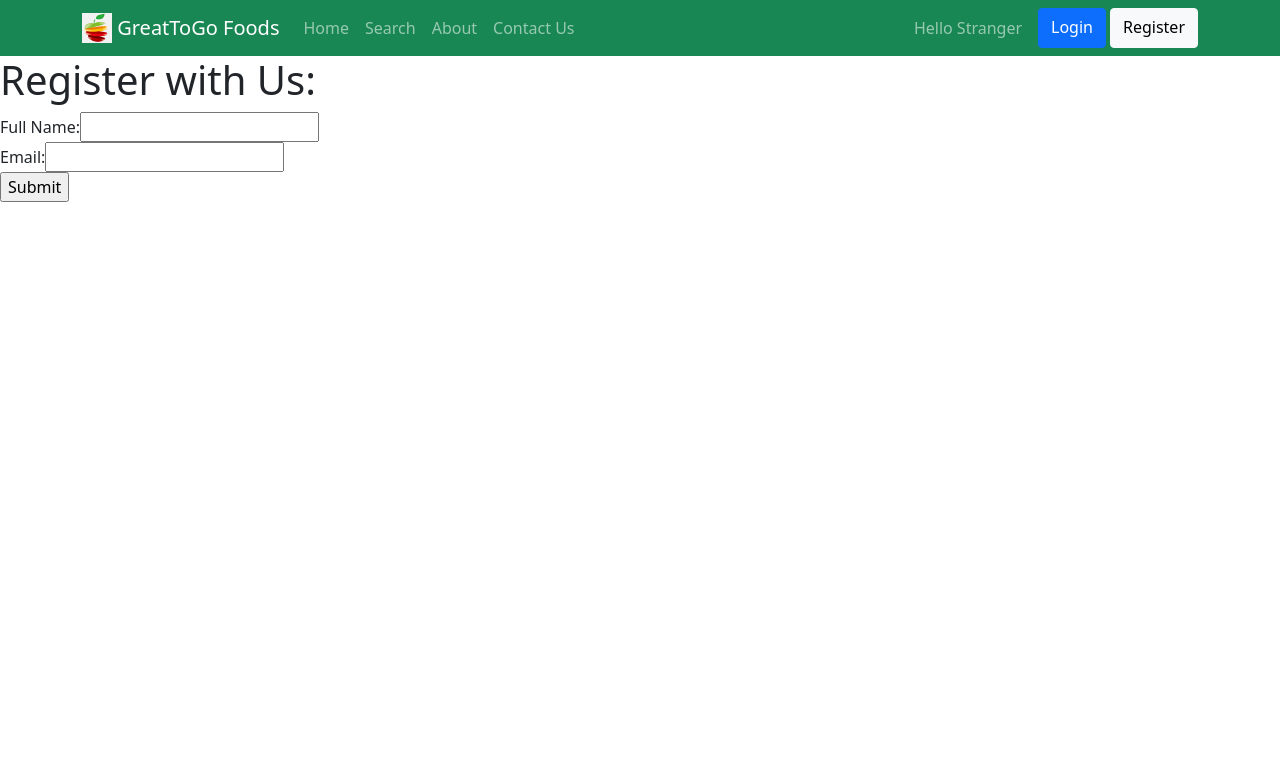
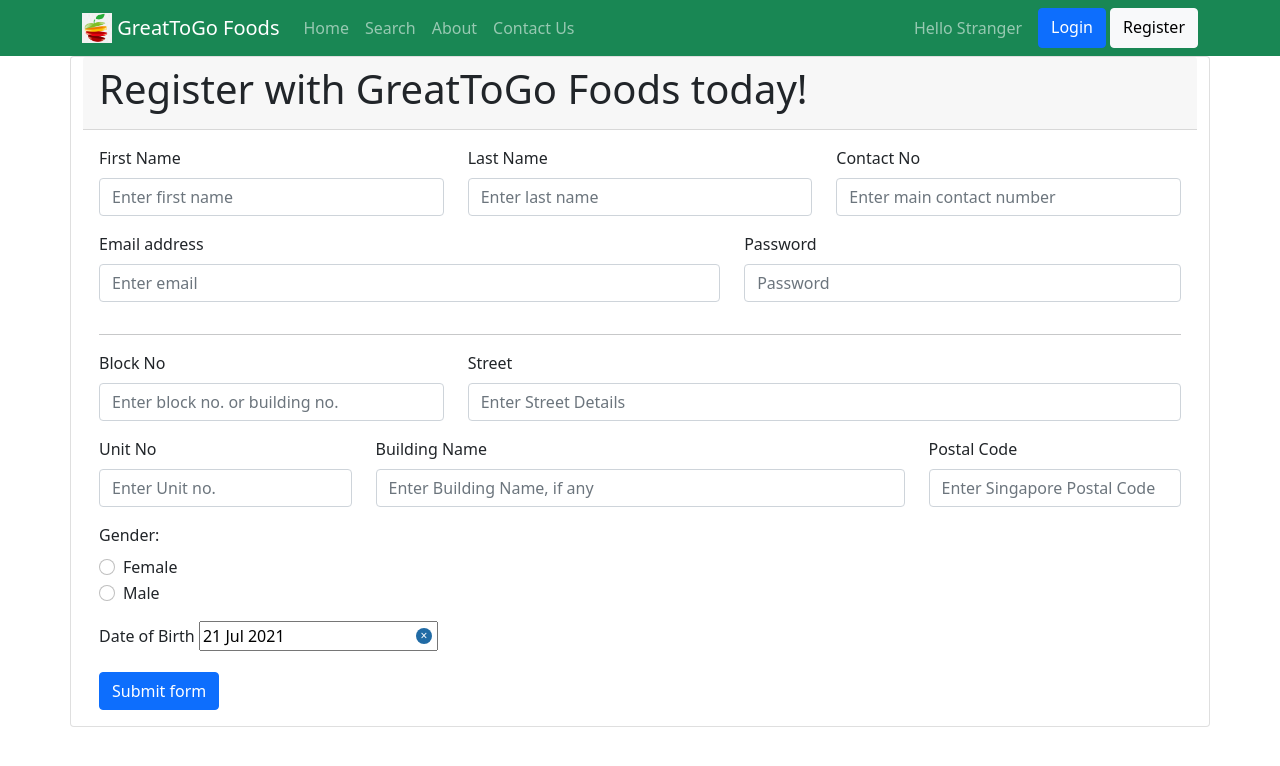
Before and after one commit to haryati75/tgc12-p3-gtgfoods, a React (Create React App) app: page /register in a window 1280 px wide. Shown: the top 766 px of the page. Built offline with nearby package versions, Linux system fonts and the light colour scheme.

Commit message:
create Register Page

```diff
--- a/package.json
+++ b/package.json
@@ -8,10 +8,13 @@
     "@testing-library/user-event": "^12.1.10",
     "axios": "^0.21.1",
     "bootstrap": "^5.0.2",
+    "moment": "^2.29.1",
     "react": "^17.0.2",
     "react-bootstrap": "^1.6.1",
     "react-bootstrap-floating-label": "^1.6.0",
+    "react-datepicker": "^4.1.1",
     "react-dom": "^17.0.2",
+    "react-moment": "^1.1.1",
     "react-router-dom": "^5.2.0",
     "react-scripts": "4.0.3",
     "web-vitals": "^1.0.1"
--- a/src/pages/RegisterPage.js
+++ b/src/pages/RegisterPage.js
@@ -1,13 +1,34 @@
 import React, { useState } from 'react';
 import { useHistory } from "react-router-dom";
+import { Container, Form, Row, Col, Button, Alert } from 'react-bootstrap';
+import DatePicker from "react-datepicker";
+
+import "react-datepicker/dist/react-datepicker.css";
 
 export default function RegisterPage() {
+
     // create a history hook (cannot use this in an IF!)
     const history = useHistory()
 
+    const [birthDate, setBirthDate] = useState(new Date());
+
     const [ formState, setFormState ] = useState({
-        'fullname': '',
-        'email': ''
+        // Customer data
+        'first_name': '',
+        'last_name' : '',
+        'contact_no': '',
+        'address_blk': '',
+        'address_unit': '',
+        'address_street_1': '',
+        'address_street_2': '',
+        'address_postal_code': '',
+        'gender': '',
+        'birth_date': null,
+
+        // User data
+        'email': '',
+        'password': '',
+        'confirm_password': ''
     })
 
     const updateFormField = (e) => {
@@ -19,31 +40,149 @@ export default function RegisterPage() {
         )
     }
 
+    const [validated, setValidated] = useState(false);
+    const [alertJSX, setAlertJSX] = useState();
+
+    const handleSubmit = (event) => {
+        const form = event.currentTarget;
+        if (form.checkValidity() === false) {
+            event.preventDefault();
+            event.stopPropagation();
+        }
+
+        setValidated(true);
+        submitForm();
+    };
+
     function submitForm() {
-        let message = "Registered and login."
-        history.push('/', {
-            message
-        })
+        if (validated) {
+            history.push('/', {
+                welcomeUser : 'Y'
+            })
+        } else {
+            setAlertJSX(<Alert variant="danger">You have not keyed in the required fields.</Alert>)
+        }
     }
 
     return (
         <React.Fragment>
-            <h1>Register with Us:</h1>
-            <div>
-                <div>
-                    <label>Full Name:</label>
-                    <input type="text" name="fullname"
-                        value={formState.fullname}
-                        onChange={updateFormField}/>
-                </div>
-                <div>
-                    <label>Email:</label>
-                    <input type="text" name="email"
-                        value={formState.email}
-                        onChange={updateFormField}/>
-                </div>
-                <input type="button" value="Submit" onClick={submitForm}/>
-            </div>
+        <Container className="card">
+            <header className="card-header"><h1>Register with GreatToGo Foods today!</h1></header>
+            { alertJSX ? alertJSX : null }
+
+            <Form className="card-body" noValidate validated={validated} onSubmit={handleSubmit}>
+                <Row>
+                    <Form.Group as={Col} md="4" className="mb-3" controlId="formFirstName">
+                        <Form.Label>First Name</Form.Label>
+                        <Form.Control required type="text" placeholder="Enter first name"
+                            name="first_name" value={formState.first_name}
+                            onChange={updateFormField} />
+                        <Form.Control.Feedback>Fantastic!</Form.Control.Feedback>
+                    </Form.Group>
+
+                    <Form.Group as={Col} md="4" className="mb-3" controlId="formLastName">
+                        <Form.Label>Last Name</Form.Label>
+                        <Form.Control required type="text" placeholder="Enter last name"
+                            name="last_name" value={formState.last_name}
+                            onChange={updateFormField} />
+                        <Form.Control.Feedback>Fantastic!</Form.Control.Feedback>
+                    </Form.Group>
+
+                    <Form.Group as={Col} md="4" className="mb-3" controlId="formContactNo">
+                        <Form.Label>Contact No</Form.Label>
+                        <Form.Control required type="text" placeholder="Enter main contact number"
+                            name="contact_no" value={formState.contact_no}
+                            onChange={updateFormField} />
+                        <Form.Control.Feedback>Fantastic!</Form.Control.Feedback>
+                    </Form.Group>
+                </Row>
+                <Row>
+                    <Form.Group as={Col} md="7" className="mb-3" controlId="formEmail">
+                        <Form.Label>Email address</Form.Label>
+                        <Form.Control required type="email" placeholder="Enter email"
+                            name="email" value={formState.email}
+                            onChange={updateFormField} />
+                    </Form.Group>
+
+                    <Form.Group as={Col} md="5" className="mb-3" controlId="formPassword">
+                        <Form.Label>Password</Form.Label>
+                        <Form.Control required type="password" placeholder="Password"
+                            name="password" value={formState.password}
+                            onChange={updateFormField} />
+                    </Form.Group>
+                </Row>
+                <hr></hr>
+                <Row>
+                <Form.Group as={Col} md="4" className="mb-3" controlId="formAddressBlk">
+                    <Form.Label>Block No</Form.Label>
+                    <Form.Control type="text" placeholder="Enter block no. or building no."
+                        name="address_blk" value={formState.address_blk}
+                        onChange={updateFormField} />
+                </Form.Group>
+
+                <Form.Group as={Col} md="8" className="mb-3" controlId="formAddressStreet1">
+                    <Form.Label>Street</Form.Label>
+                    <Form.Control type="text" placeholder="Enter Street Details"
+                        name="address_street_1" value={formState.address_street_1}
+                        onChange={updateFormField} />
+                </Form.Group>
+                </Row>
+                <Row>
+                <Form.Group as={Col} md="3" className="mb-3" controlId="formAddressUnit">
+                    <Form.Label>Unit No</Form.Label>
+                    <Form.Control type="text" placeholder="Enter Unit no."
+                        name="address_unit" value={formState.address_unit}
+                        onChange={updateFormField} />
+                </Form.Group>
+                <Form.Group as={Col} md="6" className="mb-3" controlId="formAddressStreet2">
+                    <Form.Label>Building Name</Form.Label>
+                    <Form.Control type="text" placeholder="Enter Building Name, if any"
+                        name="address_street_2" value={formState.address_street_2}
+                        onChange={updateFormField} />
+                </Form.Group>
+
+                <Form.Group as={Col} md="3" className="mb-3" controlId="formAddressPostalCode">
+                    <Form.Label>Postal Code</Form.Label>
+                    <Form.Control type="text" placeholder="Enter Singapore Postal Code"
+                        name="address_postal_code" value={formState.address_postal_code}
+                        onChange={updateFormField} />
+                </Form.Group>
+                </Row>
+                <Form.Group className="mb-3" controlId="formGender">
+                    <Form.Label>Gender:</Form.Label>
+                    <Form.Check
+                        type="radio"
+                        name="gender"
+                        id="formGenderFemale"
+                        label="Female"
+                        value="F"
+                        checked={formState.gender==='F'}
+                        onChange={updateFormField}
+                    />
+                    <Form.Check
+                        type="radio"
+                        name="gender"
+                        id="formGenderMale"
+                        label="Male"
+                        value="M"
+                        checked={formState.gender==='M'}
+                        onChange={updateFormField}
+                    />
+                </Form.Group>
+
+                <Form.Group className="mb-3" controlId="formBirthDate">
+                    <Form.Label>Date of Birth</Form.Label>{' '}
+                    <DatePicker selected={birthDate}
+                        isClearable
+                        closeOnScroll={true}
+                        dateFormat="dd MMM yyyy"
+                        onChange={(date) => setBirthDate(date)} />
+                </Form.Group>
+
+                <Button type="submit">Submit form</Button>
+            </Form>
+        </Container>
+
         </React.Fragment>
     )
 }
--- a/src/pages/UserProfile.js
+++ b/src/pages/UserProfile.js
@@ -1,5 +1,6 @@
 import React, { useEffect, useState } from 'react';
 import { Alert, Container, Card, Button } from 'react-bootstrap';
+import Moment from 'react-moment';
 import axios from 'axios';
 import config from '../config';
 
@@ -33,7 +34,7 @@ export default function UserProfile() {
         return (<React.Fragment>
             { alertJSX ? alertJSX : null }
             <Card>
-                <Card.Header><Card.Title>Customer Profile</Card.Title></Card.Header>
+                <Card.Header><Card.Title>{customer.first_name}'s Profile</Card.Title></Card.Header>
                 <Card.Body>
                     <ul>
                         <li>Name: {profile.name}</li>
@@ -42,12 +43,13 @@ export default function UserProfile() {
                         <li>Delivery Address: {customer.address_blk} {customer.address_street_1} {customer.address_street_2}</li>
                         <li>Unit: {customer.address_unit}</li>
                         <li>Postal Code: Singapore {customer.address_postal_code}</li>
-                        <li>Gender: {customer.gender}</li>
-                        <li>Birth Date: {customer.birth_date}</li>
+                        <li>Gender: {customer.gender === 'F' ? 'Female' : 'Male'}</li>
+                        <li>Birth Date: <Moment format="DD/MM/YYYY">{customer.birth_date}</Moment></li>
                     </ul>
                 </Card.Body>
             </Card>
             <Button variant="secondary" href="/change-password" >Change Password</Button>
+            <Button variant="secondary" href="/update-profile" >Update My Profile</Button>
         </React.Fragment>)
     }
 
```
Also changed, not shown: 1 other file (tests, documents, lock files or other folders).
